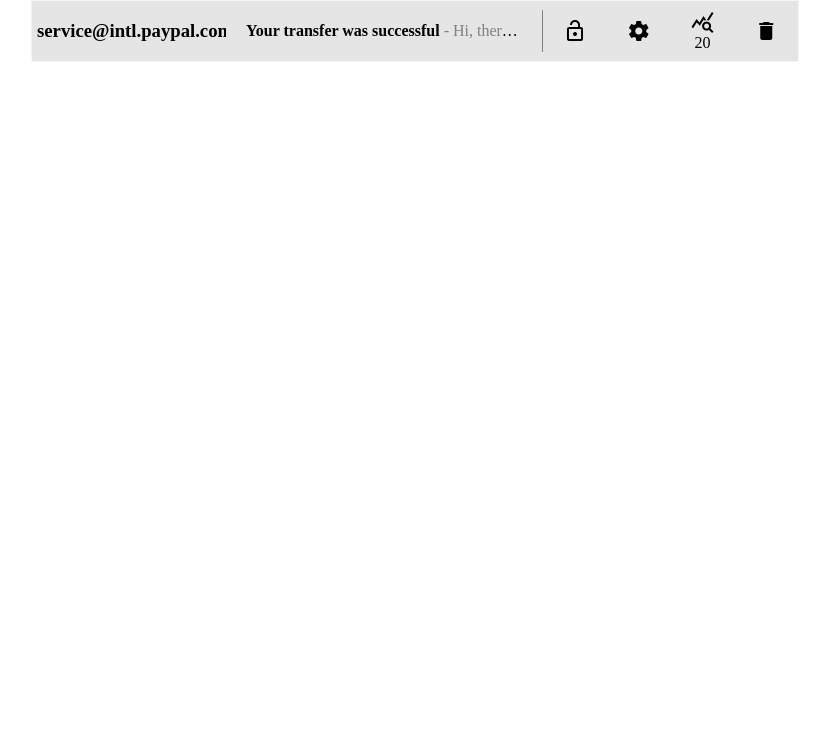
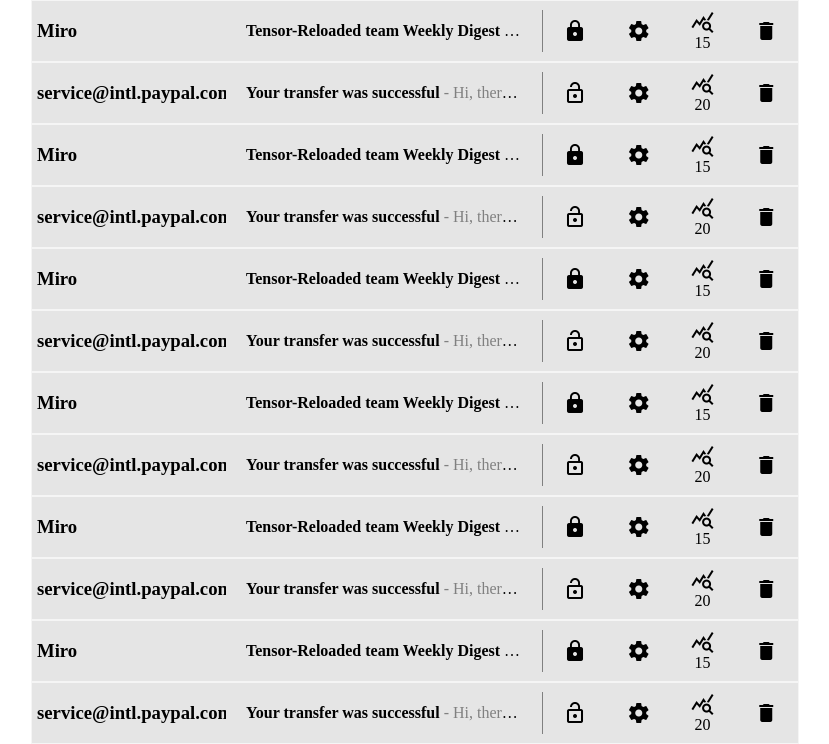
Before and after one commit to vitalie7bocicov/empub, a PHP site: page /pages/main.html in a window 1280 px wide. Shown: the part 58-802 px from the top of the page, without its empty margins (225-1054 px from the left). Before the commit the page ends 119 px from the top, so only its background shows below. Run offline with PHP 8.4, Linux system fonts and the light colour scheme.

Commit message:
demo email list

```diff
--- a/EMPub/pages/main.html
+++ b/EMPub/pages/main.html
@@ -31,16 +31,20 @@
   </header>
   <section class="container">
     <div class="email-list">
-      <!-- <div class="email-row">
-        <h3 class="email-sender">
-          Figma
-        </h3>
-        <div class="email-message">
-          <span class="email-subject"> Welcome to Figma! </span>
-          <span class="email-text"> - Welcome to Figma! Let's get you set up. Here are some useful resources to help you
-            get set up:</span>
+      <div class="email-row">
+        <div class="email-content">
+          <div class="email-sender">
+            <h3>
+              Miro
+            </h3>
+          </div>
 
+          <div class="email-message">
+            <span class="email-subject">Tensor-Reloaded team Weekly Digest</span>
+            <span class="email-text"> - Here’s how your team did last week</span>
+          </div>
         </div>
+
         <div class="email-options">
           <span class="material-icons email-locked">
             lock
@@ -52,13 +56,13 @@
             <span class="material-icons email-query-stats">
               query_stats
             </span>
-            <span class="email-views">20</span>
+            <span class="email-views">15</span>
           </div>
           <span class="material-icons email-delete">
             delete
           </span>
         </div>
-      </div> -->
+      </div>
 
       <div class="email-row">
         <div class="email-content">
@@ -92,6 +96,342 @@
             delete
           </span>
         </div>
+
+      </div>
+      <div class="email-row">
+        <div class="email-content">
+          <div class="email-sender">
+            <h3>
+              Miro
+            </h3>
+          </div>
+
+          <div class="email-message">
+            <span class="email-subject">Tensor-Reloaded team Weekly Digest</span>
+            <span class="email-text"> - Here’s how your team did last week</span>
+          </div>
+        </div>
+
+        <div class="email-options">
+          <span class="material-icons email-locked">
+            lock
+          </span>
+          <span class="material-icons email-settings">
+            settings
+          </span>
+          <div class="email-stats">
+            <span class="material-icons email-query-stats">
+              query_stats
+            </span>
+            <span class="email-views">15</span>
+          </div>
+          <span class="material-icons email-delete">
+            delete
+          </span>
+        </div>
+      </div>
+
+      <div class="email-row">
+        <div class="email-content">
+          <div class="email-sender">
+            <h3>
+              service@intl.paypal.com
+            </h3>
+          </div>
+
+          <div class="email-message">
+            <span class="email-subject">Your transfer was successful</span>
+            <span class="email-text"> - Hi, there!
+              Looking for better solutions for all your content creation?</span>
+          </div>
+        </div>
+
+        <div class="email-options">
+          <span class="material-icons email-unlocked">
+            lock_open
+          </span>
+          <span class="material-icons email-settings">
+            settings
+          </span>
+          <div class="email-stats">
+            <span class="material-icons email-query-stats">
+              query_stats
+            </span>
+            <span class="email-views">20</span>
+          </div>
+          <span class="material-icons email-delete">
+            delete
+          </span>
+        </div>
+
+      </div>
+      <div class="email-row">
+        <div class="email-content">
+          <div class="email-sender">
+            <h3>
+              Miro
+            </h3>
+          </div>
+
+          <div class="email-message">
+            <span class="email-subject">Tensor-Reloaded team Weekly Digest</span>
+            <span class="email-text"> - Here’s how your team did last week</span>
+          </div>
+        </div>
+
+        <div class="email-options">
+          <span class="material-icons email-locked">
+            lock
+          </span>
+          <span class="material-icons email-settings">
+            settings
+          </span>
+          <div class="email-stats">
+            <span class="material-icons email-query-stats">
+              query_stats
+            </span>
+            <span class="email-views">15</span>
+          </div>
+          <span class="material-icons email-delete">
+            delete
+          </span>
+        </div>
+      </div>
+
+      <div class="email-row">
+        <div class="email-content">
+          <div class="email-sender">
+            <h3>
+              service@intl.paypal.com
+            </h3>
+          </div>
+
+          <div class="email-message">
+            <span class="email-subject">Your transfer was successful</span>
+            <span class="email-text"> - Hi, there!
+              Looking for better solutions for all your content creation?</span>
+          </div>
+        </div>
+
+        <div class="email-options">
+          <span class="material-icons email-unlocked">
+            lock_open
+          </span>
+          <span class="material-icons email-settings">
+            settings
+          </span>
+          <div class="email-stats">
+            <span class="material-icons email-query-stats">
+              query_stats
+            </span>
+            <span class="email-views">20</span>
+          </div>
+          <span class="material-icons email-delete">
+            delete
+          </span>
+        </div>
+
+      </div>
+      <div class="email-row">
+        <div class="email-content">
+          <div class="email-sender">
+            <h3>
+              Miro
+            </h3>
+          </div>
+
+          <div class="email-message">
+            <span class="email-subject">Tensor-Reloaded team Weekly Digest</span>
+            <span class="email-text"> - Here’s how your team did last week</span>
+          </div>
+        </div>
+
+        <div class="email-options">
+          <span class="material-icons email-locked">
+            lock
+          </span>
+          <span class="material-icons email-settings">
+            settings
+          </span>
+          <div class="email-stats">
+            <span class="material-icons email-query-stats">
+              query_stats
+            </span>
+            <span class="email-views">15</span>
+          </div>
+          <span class="material-icons email-delete">
+            delete
+          </span>
+        </div>
+      </div>
+
+      <div class="email-row">
+        <div class="email-content">
+          <div class="email-sender">
+            <h3>
+              service@intl.paypal.com
+            </h3>
+          </div>
+
+          <div class="email-message">
+            <span class="email-subject">Your transfer was successful</span>
+            <span class="email-text"> - Hi, there!
+              Looking for better solutions for all your content creation?</span>
+          </div>
+        </div>
+
+        <div class="email-options">
+          <span class="material-icons email-unlocked">
+            lock_open
+          </span>
+          <span class="material-icons email-settings">
+            settings
+          </span>
+          <div class="email-stats">
+            <span class="material-icons email-query-stats">
+              query_stats
+            </span>
+            <span class="email-views">20</span>
+          </div>
+          <span class="material-icons email-delete">
+            delete
+          </span>
+        </div>
+
+      </div>
+      <div class="email-row">
+        <div class="email-content">
+          <div class="email-sender">
+            <h3>
+              Miro
+            </h3>
+          </div>
+
+          <div class="email-message">
+            <span class="email-subject">Tensor-Reloaded team Weekly Digest</span>
+            <span class="email-text"> - Here’s how your team did last week</span>
+          </div>
+        </div>
+
+        <div class="email-options">
+          <span class="material-icons email-locked">
+            lock
+          </span>
+          <span class="material-icons email-settings">
+            settings
+          </span>
+          <div class="email-stats">
+            <span class="material-icons email-query-stats">
+              query_stats
+            </span>
+            <span class="email-views">15</span>
+          </div>
+          <span class="material-icons email-delete">
+            delete
+          </span>
+        </div>
+      </div>
+
+      <div class="email-row">
+        <div class="email-content">
+          <div class="email-sender">
+            <h3>
+              service@intl.paypal.com
+            </h3>
+          </div>
+
+          <div class="email-message">
+            <span class="email-subject">Your transfer was successful</span>
+            <span class="email-text"> - Hi, there!
+              Looking for better solutions for all your content creation?</span>
+          </div>
+        </div>
+
+        <div class="email-options">
+          <span class="material-icons email-unlocked">
+            lock_open
+          </span>
+          <span class="material-icons email-settings">
+            settings
+          </span>
+          <div class="email-stats">
+            <span class="material-icons email-query-stats">
+              query_stats
+            </span>
+            <span class="email-views">20</span>
+          </div>
+          <span class="material-icons email-delete">
+            delete
+          </span>
+        </div>
+
+      </div>
+      <div class="email-row">
+        <div class="email-content">
+          <div class="email-sender">
+            <h3>
+              Miro
+            </h3>
+          </div>
+
+          <div class="email-message">
+            <span class="email-subject">Tensor-Reloaded team Weekly Digest</span>
+            <span class="email-text"> - Here’s how your team did last week</span>
+          </div>
+        </div>
+
+        <div class="email-options">
+          <span class="material-icons email-locked">
+            lock
+          </span>
+          <span class="material-icons email-settings">
+            settings
+          </span>
+          <div class="email-stats">
+            <span class="material-icons email-query-stats">
+              query_stats
+            </span>
+            <span class="email-views">15</span>
+          </div>
+          <span class="material-icons email-delete">
+            delete
+          </span>
+        </div>
+      </div>
+
+      <div class="email-row">
+        <div class="email-content">
+          <div class="email-sender">
+            <h3>
+              service@intl.paypal.com
+            </h3>
+          </div>
+
+          <div class="email-message">
+            <span class="email-subject">Your transfer was successful</span>
+            <span class="email-text"> - Hi, there!
+              Looking for better solutions for all your content creation?</span>
+          </div>
+        </div>
+
+        <div class="email-options">
+          <span class="material-icons email-unlocked">
+            lock_open
+          </span>
+          <span class="material-icons email-settings">
+            settings
+          </span>
+          <div class="email-stats">
+            <span class="material-icons email-query-stats">
+              query_stats
+            </span>
+            <span class="email-views">20</span>
+          </div>
+          <span class="material-icons email-delete">
+            delete
+          </span>
+        </div>
+
       </div>
     </div>
   </section>
--- a/EMPub/styles/main_style.css
+++ b/EMPub/styles/main_style.css
@@ -156,8 +156,5 @@ header {
 
   .email-row .email-content .email-message {
     padding-left: 0;
-    white-space: nowrap;
-    overflow: hidden;
-    text-overflow: ellipsis;
   }
 }
```
